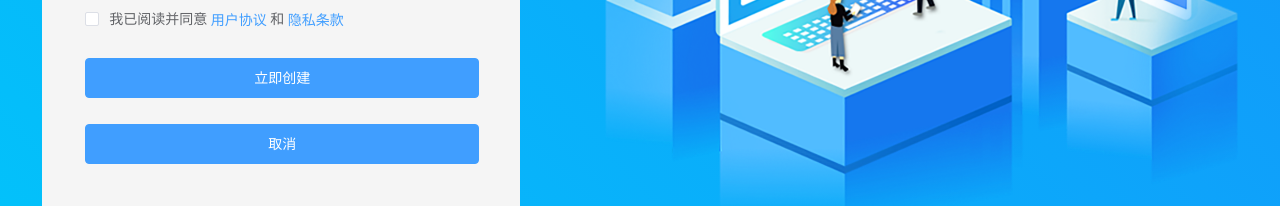
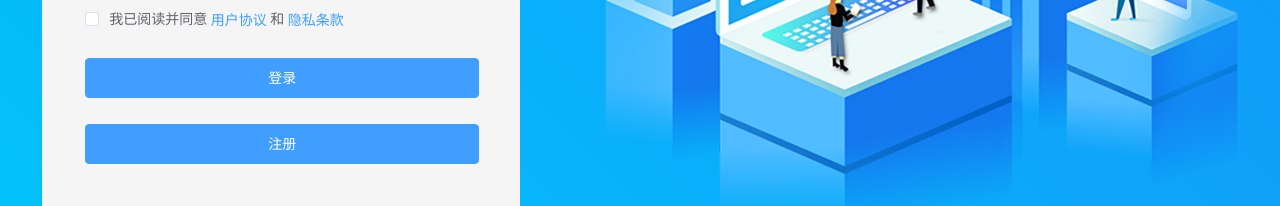
Before and after one commit to GreatTune/heimamm1, a Vue app: page /#/login in a window 1280 px wide. Shown: the part 390-596 px from the top of the page. Built offline with nearby package versions, Linux system fonts and the light colour scheme.

Commit message:
登录页面 -- 完成校验规则

```diff
--- a/src/views/login/login.vue
+++ b/src/views/login/login.vue
@@ -56,9 +56,9 @@
         </el-checkbox>
         <el-form-item>
           <el-button class="from-bottom" type="primary" @click="onSubmit"
-            >立即创建</el-button
+            >登录</el-button
           >
-          <el-button class="from-bottom" type="primary">取消</el-button>
+          <el-button class="from-bottom" type="primary">注册</el-button>
         </el-form-item>
       </el-form>
     </div>
```
